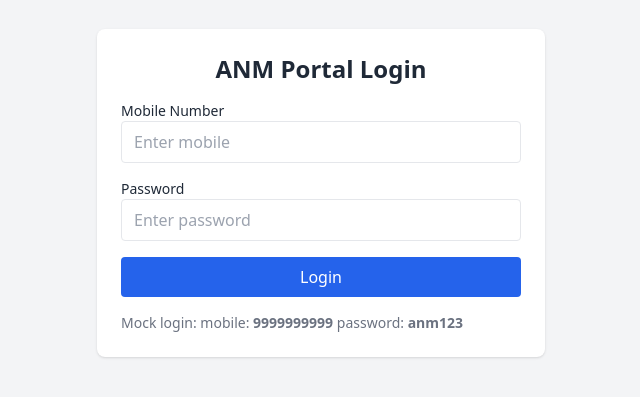
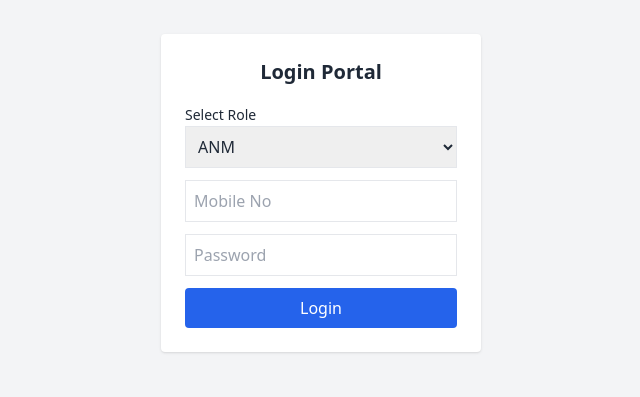
Before and after one commit to SAHILMISHRA-9/ANM_PORTAL, a Next.js app: page /login in a window 1280 px wide. Shown: the part 207-604 px from the top of the page, without its empty margins (319-959 px from the left). Built offline with nearby package versions, Linux system fonts and the light colour scheme.

Commit message:
Stable version - ANM Portal working

```diff
--- a/components/layout/Navbar.jsx
+++ b/components/layout/Navbar.jsx
@@ -3,30 +3,28 @@ import { useRouter } from "next/router";
 
 export default function Navbar() {
   const router = useRouter();
-  const [user, setUser] = useState(null);
+  const [role, setRole] = useState("");
 
   useEffect(() => {
-    // This runs ONLY on client-side → avoids hydration mismatch
-    const data = localStorage.getItem("anm_user");
-    if (data) {
-      setUser(JSON.parse(data));
-    }
+    const r = localStorage.getItem("role");
+    if (r) setRole(r);
   }, []);
-
-  const handleLogout = () => {
-    localStorage.removeItem("anm_token");
-    localStorage.removeItem("anm_user");
-    router.push("/login");
-  };
 
   return (
     <header className="bg-white shadow p-4 flex items-center justify-end">
-      <div className="mr-4 text-sm">
-        {user ? user.name : "ANM User"}
+
+      {/* USER / ROLE DISPLAY */}
+      <div className="mr-4 text-sm font-semibold text-gray-700">
+        {role ? role : "GUEST"}
       </div>
+
+      {/* LOGOUT */}
       <button
-        onClick={handleLogout}
-        className="bg-red-500 text-white px-3 py-1 rounded"
+        onClick={()=>{
+          localStorage.clear();
+          router.push("/login");
+        }}
+        className="bg-red-500 text-white px-3 py-1 rounded-md"
       >
         Logout
       </button>
--- a/pages/api/auth/index.jsx
+++ /dev/null
@@ -1,8 +0,0 @@
-export default function handler(req, res) {
-const data = [
-{ id: 1, name: 'Rekha Devi', edd: '2025-06-12', risk: 'high', asha: 'Sunita', notes: 'BP high' },
-{ id: 2, name: 'Pooja Singh', edd: '2025-03-10', risk: 'normal', asha: 'Meena', notes: '' },
-{ id: 3, name: 'Sita Kumari', edd: '2025-08-22', risk: 'normal', asha: 'Gita', notes: '' }
-]
-res.status(200).json(data)
-}
--- /dev/null
+++ b/pages/api/auth/login.js
@@ -0,0 +1,23 @@
+export default function handler(req, res) {
+  if (req.method !== "POST") return res.status(405).json({ message: "Method not allowed" });
+
+  const { role, mobile, password } = req.body;
+
+  const users = {
+    anm:     { mobile: "9999999999", password: "anm123", name: "Rekha Devi" },
+    phc:     { mobile: "8888888888", password: "phc123", name: "PHC Officer" },
+    doctor:  { mobile: "7777777777", password: "doc123", name: "Dr. Sharma" }
+  };
+
+  const user = users[role];
+
+  if (!user || user.mobile !== mobile || user.password !== password) {
+    return res.status(401).json({ success:false,message:"Invalid login" });
+  }
+
+  return res.status(200).json({
+    success: true,
+    token: "token_" + Math.random().toString(36).slice(2),
+    user: { name: user.name, role }
+  });
+}
--- a/pages/api/auth/login.jsx
+++ /dev/null
@@ -1,8 +0,0 @@
-export default function handler(req, res) {
-const { mobile, password } = req.body
-// mock credentials
-if (mobile === '9999999999' && password === 'anm123') {
-return res.status(200).json({ token: 'mock-token-abc', user: { id: 1, name: 'Rekha Devi', role: 'ANM', sub_center: 'SC-001' } })
-}
-return res.status(401).json({ error: 'Invalid' })
-}
--- a/pages/login.jsx
+++ b/pages/login.jsx
@@ -1,49 +1,43 @@
-import { useState } from 'react'
-import axios from 'axios'
-import { useRouter } from 'next/router'
-
+import { useState } from "react";
+import axios from "axios";
 
 export default function Login() {
-const [mobile, setMobile] = useState('')
-const [password, setPassword] = useState('')
-const router = useRouter()
+  const [role,setRole]=useState("anm");
+  const [mobile,setMobile]=useState("");
+  const [password,setPassword]=useState("");
 
+  async function handleLogin(e){
+    e.preventDefault();
 
-const handleSubmit = async (e) => {
-e.preventDefault()
-try {
-// call mock API
-const res = await axios.post('/api/auth/login', { mobile, password })
-if (res.data && res.data.token) {
-localStorage.setItem('anm_token', res.data.token)
-localStorage.setItem('anm_user', JSON.stringify(res.data.user))
-router.push('/dashboard')
-} else {
-alert('Login failed')
+    const res=await axios.post("/api/auth/login",{role,mobile,password}).catch(()=>null);
+    if(!res || !res.data.success) return alert("Invalid credentials");
+
+    const {token,user} = res.data;
+    document.cookie=`auth_token=${token}; path=/;`;
+    document.cookie=`auth_role=${role}; path=/;`;
+
+    if(role==="anm")      window.location.href="/dashboard";
+    if(role==="phc")      window.location.href="/phc-dashboard";
+    if(role==="doctor")   window.location.href="/doctor-dashboard";
+  }
+
+  return (
+    <div className="h-screen w-full flex justify-center items-center bg-gray-100">
+      <form className="bg-white p-6 rounded shadow w-80" onSubmit={handleLogin}>
+        <h2 className="text-xl font-bold mb-4 text-center">Login Portal</h2>
+
+        <label className="text-sm">Select Role</label>
+        <select value={role} onChange={e=>setRole(e.target.value)} className="w-full border p-2 mb-3">
+          <option value="anm">ANM</option>
+          <option value="phc">PHC Officer</option>
+          <option value="doctor">Doctor</option>
+        </select>
+
+        <input className="w-full p-2 border mb-3" placeholder="Mobile No" value={mobile} onChange={e=>setMobile(e.target.value)} />
+        <input className="w-full p-2 border mb-3" type="password" placeholder="Password" value={password} onChange={e=>setPassword(e.target.value)} />
+
+        <button className="bg-blue-600 text-white w-full py-2 rounded">Login</button>
+      </form>
+    </div>
+  );
 }
-} catch (err) {
-alert('Login error')
-}
-}
-
-
-return (
-<div className="min-h-screen flex items-center justify-center">
-<div className="w-full max-w-md bg-white rounded-lg shadow p-6">
-<h2 className="text-2xl font-bold mb-4 text-center">ANM Portal Login</h2>
-<form onSubmit={handleSubmit} className="space-y-4">
-<div>
-<label className="block text-sm">Mobile Number</label>
-<input value={mobile} onChange={e=>setMobile(e.target.value)} className="w-full border px-3 py-2 rounded" placeholder="Enter mobile" />
-</div>
-<div>
-<label className="block text-sm">Password</label>
-<input type="password" value={password} onChange={e=>setPassword(e.target.value)} className="w-full border px-3 py-2 rounded" placeholder="Enter password" />
-</div>
-<button className="w-full bg-blue-600 text-white py-2 rounded">Login</button>
-</form>
-<p className="mt-4 text-sm text-gray-500">Mock login: mobile: <b>9999999999</b> password: <b>anm123</b></p>
-</div>
-</div>
-)
-}
```
Also changed, not shown: middleware.js (added, +28 -0 lines), 1 other file (tests, documents, lock files or other folders).
